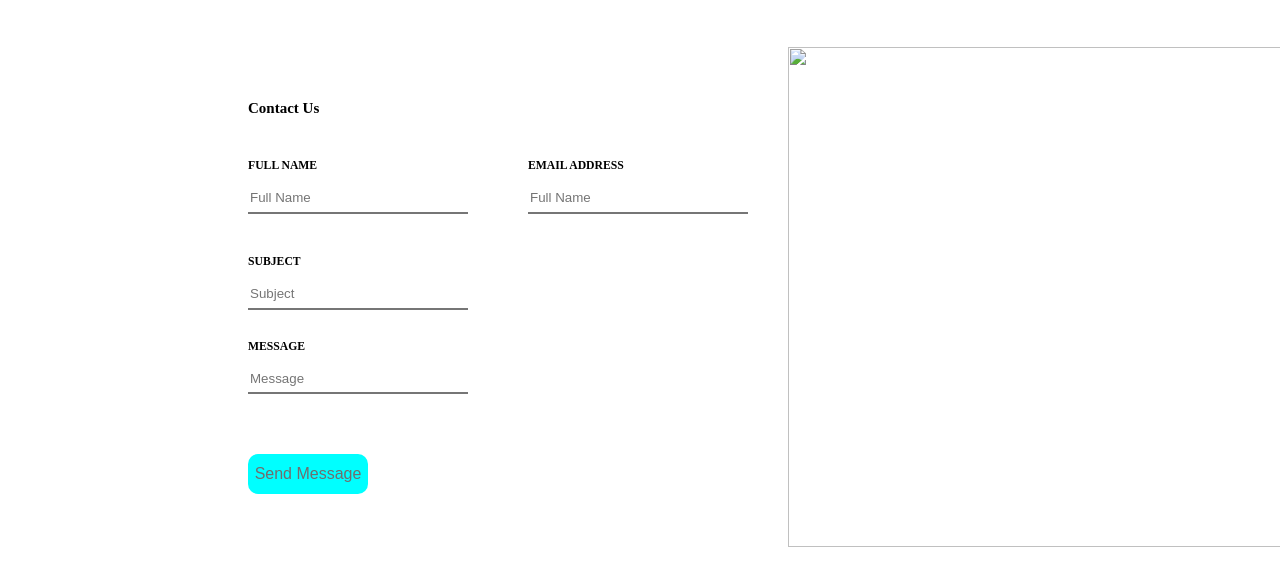
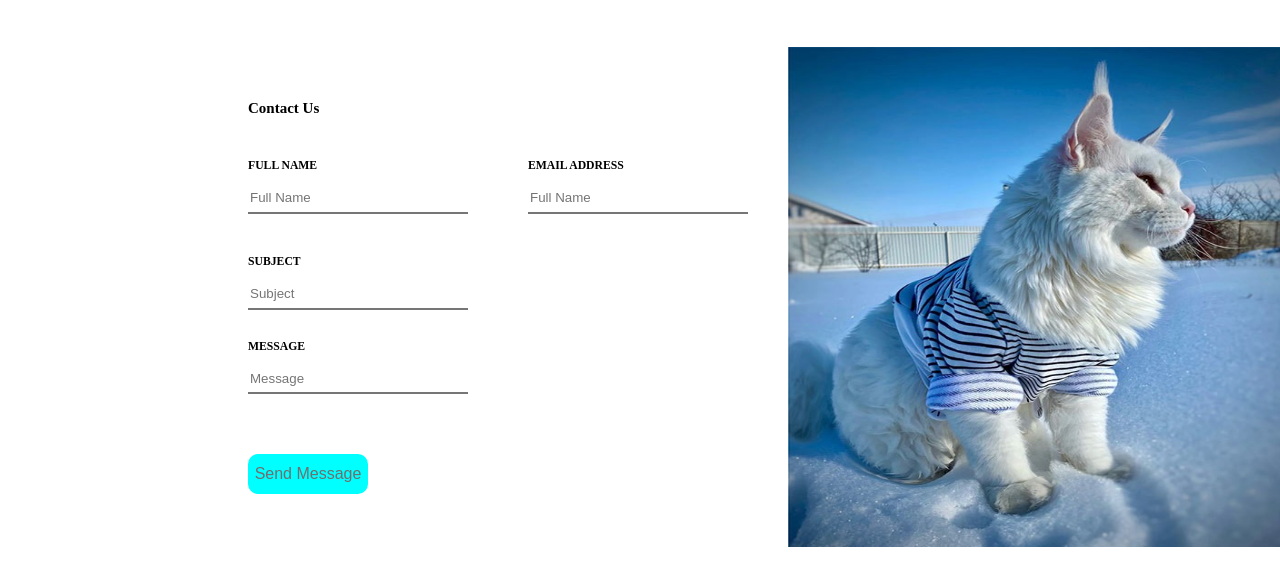
Before and after one commit to TuanK5/Btday6, a plain HTML site: page index.html in a window 1280 px wide. Shown: the part 181-766 px from the top of the page. Drawn offline with Linux system fonts and the light colour scheme; the site is published under a folder, as on GitHub Pages, so addresses that start at the root find nothing.

Commit message:
add file Btday6

```diff
--- a/index.html
+++ b/index.html
@@ -59,7 +59,7 @@
 
                 </div>
                 <div class="img">
-                    <img src="/image/anhmeo.jpg" alt="">
+                    <img src="./image/anhmeo.jpg" alt="">
                 </div>
             </div>
         </div>
```
